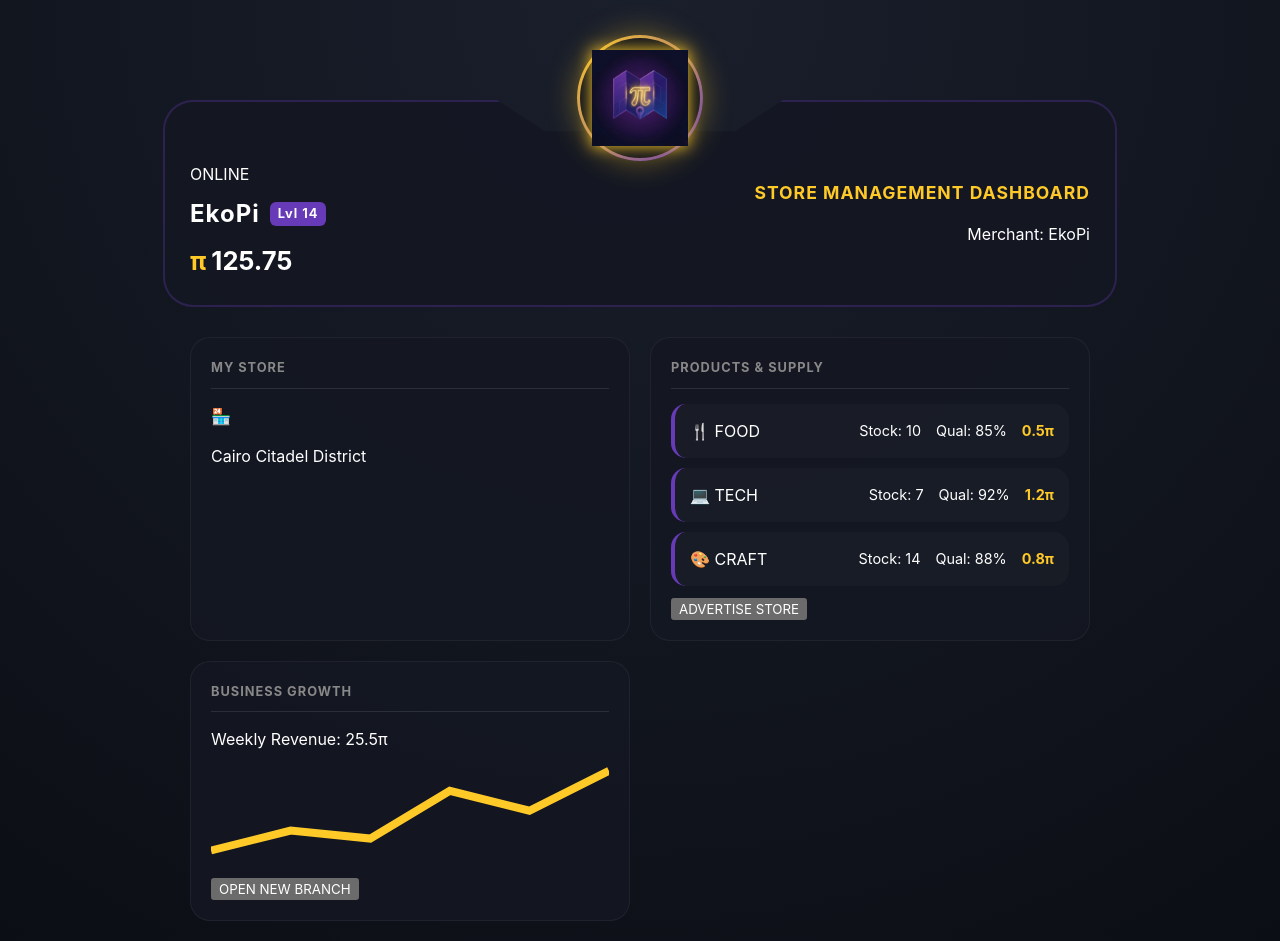
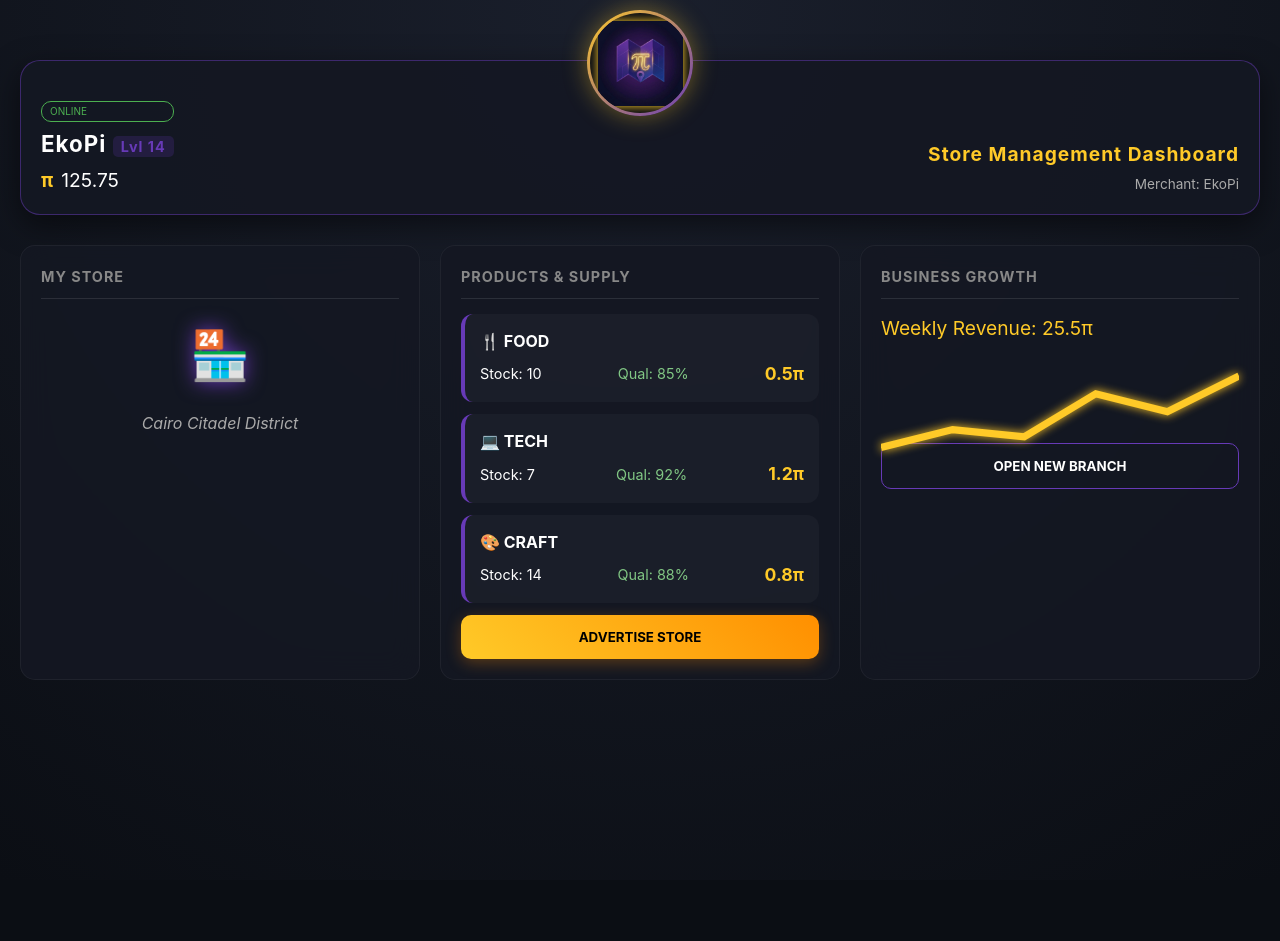
Before and after one commit to Maplypi-Official/maplypi-frontend, a React (Vite) app: page / in a window 1280 px wide. After the commit the page ends 880 px from the top, so only its background shows below. Built offline with nearby package versions, Linux system fonts and the light colour scheme; no server answers.

Commit message:
Update App.css

```diff
--- a/src/App.css
+++ b/src/App.css
@@ -19,116 +19,119 @@ body {
 /* --- حاوية الـ Dashboard الرئيسية --- */
 .ts-dashboard {
   min-height: 100vh;
-  padding: 100px 15px 20px 15px; /* زيادة الهامش العلوي للسماح بظهور اللوجو */
+  padding: 60px 20px 20px 20px; /* زيادة Padding العلوي لإعطاء مساحة للوجو */
   background: radial-gradient(circle at top, #1a1f2c, #0b0e14);
-  display: flex;
-  flex-direction: column;
-  align-items: center; /* سنتره المحتوى */
 }
 
 /* --- 👑 قسم اللوجو المركزي (التاج) --- */
 .dashboard-crown {
+  display: flex;
+  justify-content: center;
   position: absolute;
-  top: 35px; /* تم تعديله لينزل في منتصف الفتحة */
-  left: 50%;
-  transform: translateX(-50%);
-  z-index: 101;
+  top: 10px;
+  left: 0;
+  right: 0;
+  z-index: 100;
 }
 
 .logo-outer-circle {
-  width: 120px; /* حجم ثابت ومناسب */
-  height: 120px;
+  width: 100px;
+  height: 100px;
   background: linear-gradient(135deg, var(--gold-glow), var(--primary-purple));
   border-radius: 50%;
   display: flex;
   justify-content: center;
   align-items: center;
-  box-shadow: 0 0 30px rgba(255, 202, 40, 0.4);
+  box-shadow: 0 0 25px rgba(255, 202, 40, 0.4);
   padding: 3px;
 }
 
 .logo-inner-circle {
   width: 100%;
   height: 100%;
-  background-color: #12151c; /* لون داكن ليبرز اللوجو */
+  background-color: var(--dark-bg);
   border-radius: 50%;
   display: flex;
   justify-content: center;
   align-items: center;
-  overflow: visible; /* لضمان عدم قطع التوهج */
+  overflow: hidden;
 }
 
 .central-logo {
-  width: 80%;
-  height: 80%;
+  width: 85%;
+  height: 85%;
   object-fit: contain;
-  filter: drop-shadow(0 0 8px var(--gold-glow));
+  filter: drop-shadow(0 0 5px var(--gold-glow));
 }
 
-/* --- الهيدر (المكان اللي فيه الفتحة) --- */
+/* --- الهيدر (User Profile & Title) --- */
 .ts-header {
-  width: 100%;
-  max-width: 900px;
   display: flex;
   justify-content: space-between;
-  align-items: center;
+  align-items: flex-end; /* لضمان تناسق النصوص مع مكان اللوجو */
   margin-bottom: 30px;
-  padding: 60px 25px 25px 25px; /* Padding علوي كبير لترك مساحة للوجو */
+  padding: 40px 20px 20px 20px; /* مساحة إضافية تحت اللوجو */
   background: var(--panel-bg);
-  border: 2px solid rgba(103, 58, 183, 0.3);
-  border-radius: 30px;
+  border: 1px solid rgba(103, 58, 183, 0.5);
+  border-radius: 20px;
+  box-shadow: 0 10px 30px rgba(0, 0, 0, 0.5);
   position: relative;
-  /* إنشاء شكل "الفتحة" العلوية باستخدام mask أو border-radius */
-  clip-path: polygon(0% 0%, 35% 0%, 40% 15%, 60% 15%, 65% 0%, 100% 0%, 100% 100%, 0% 100%);
 }
 
 .dashboard-info {
   text-align: right;
-  flex: 1;
 }
 
 .dashboard-info h3 {
   margin: 0;
   color: var(--gold-glow);
-  font-size: 1.1rem;
-  text-transform: uppercase;
+  font-size: 1.2rem;
 }
 
-.user-profile {
-  flex: 1;
-  text-align: left;
+.merchant-tag {
+  margin: 5px 0 0 0;
+  font-size: 0.85rem;
+  color: #aaa;
 }
 
+/* --- ملف المستخدم والبيانات --- */
 .user-profile h2 {
-  margin: 10px 0;
-  font-size: 1.5rem;
-  display: flex;
-  align-items: center;
-  gap: 10px;
+  margin: 5px 0;
+  font-size: 1.4rem;
 }
 
 .lvl {
-  font-size: 0.8rem;
-  background: var(--primary-purple);
+  font-size: 0.9rem;
+  color: var(--primary-purple);
+  background: rgba(103, 58, 183, 0.2);
   padding: 2px 8px;
-  border-radius: 6px;
+  border-radius: 5px;
 }
 
 .balance-container {
-  font-size: 1.6rem;
-  font-weight: bold;
-  color: white;
+  display: flex;
+  align-items: center;
+  font-size: 1.2rem;
+  margin-top: 5px;
+}
+
+.status-badge {
+  font-size: 10px;
+  color: #4caf50;
+  border: 1px solid #4caf50;
+  padding: 2px 8px;
+  border-radius: 10px;
+  text-transform: uppercase;
 }
 
 .pi-icon {
   color: var(--gold-glow);
-  margin-right: 5px;
+  font-weight: bold;
+  margin-right: 8px;
 }
 
-/* --- نظام الشبكة (Grid) --- */
+/* --- نظام الشبكة (Grid System) --- */
 .ts-grid {
-  width: 100%;
-  max-width: 900px;
   display: grid;
   grid-template-columns: repeat(auto-fit, minmax(300px, 1fr));
   gap: 20px;
@@ -136,41 +139,87 @@ body {
 
 .ts-panel {
   background: var(--panel-bg);
+  backdrop-filter: blur(15px);
   border: 1px solid rgba(255, 255, 255, 0.05);
-  border-radius: 20px;
+  border-radius: 15px;
   padding: 20px;
+  transition: all 0.3s ease;
+  position: relative;
+  overflow: hidden;
+}
+
+.ts-panel:hover {
+  border-color: var(--primary-purple);
+  box-shadow: 0 0 15px rgba(103, 58, 183, 0.2);
+  transform: translateY(-5px);
 }
 
 .ts-panel h3 {
-  font-size: 0.8rem;
+  margin-top: 0;
+  font-size: 0.9rem;
+  letter-spacing: 1px;
   color: #888;
-  border-bottom: 1px solid rgba(255,255,255,0.1);
+  border-bottom: 1px solid rgba(255, 255, 255, 0.1);
   padding-bottom: 10px;
-  margin-bottom: 15px;
 }
 
-/* --- الكروت --- */
+/* --- الكروت والمنتجات --- */
+.prod-list { margin-top: 15px; }
+
 .prod-card {
-  background: rgba(255, 255, 255, 0.02);
+  background: rgba(255, 255, 255, 0.03);
+  margin-bottom: 12px;
   padding: 15px;
-  border-radius: 15px;
+  border-radius: 12px;
   border-left: 4px solid var(--primary-purple);
   display: flex;
-  justify-content: space-between;
-  align-items: center;
-  margin-bottom: 10px;
+  flex-direction: column;
 }
 
-.prod-details {
-  display: flex;
-  gap: 15px;
-  font-size: 0.9rem;
+.prod-head { font-weight: bold; margin-bottom: 8px; display: flex; align-items: center; gap: 10px; }
+.prod-details { display: flex; justify-content: space-between; align-items: center; font-size: 0.9rem; }
+
+.q-tag { color: #81c784; }
+.p-tag { color: var(--gold-glow); font-weight: bold; font-size: 1.1rem; }
+
+/* --- الأزرار الاحترافية (Buttons) --- */
+.ts-btn {
+  width: 100%;
+  padding: 14px;
+  border-radius: 10px;
+  border: none;
+  cursor: pointer;
+  font-weight: bold;
+  text-transform: uppercase;
+  transition: all 0.2s ease;
 }
 
-.p-tag {
-  color: var(--gold-glow);
-  font-weight: bold;
+.ts-btn.gold {
+  background: linear-gradient(45deg, #ffca28, #ff8f00);
+  color: #000;
+  box-shadow: 0 4px 15px rgba(255, 143, 0, 0.3);
 }
+
+.ts-btn.gold:hover {
+  filter: brightness(1.1);
+  box-shadow: 0 6px 20px rgba(255, 143, 0, 0.5);
+}
+
+.ts-btn.outline {
+  background: transparent;
+  border: 1px solid var(--primary-purple);
+  color: white;
+  margin-top: 15px;
+}
+
+/* --- التحليلات والرسوم البيانية --- */
+.revenue-stat { font-size: 1.2rem; margin: 15px 0; color: var(--gold-glow); }
+.mini-chart { height: 60px; margin: 10px 0; }
+.chart-line { filter: drop-shadow(0 0 5px var(--gold-glow)); }
+
+/* --- الأيقونات --- */
+.isometric-icon { font-size: 3rem; text-align: center; margin: 20px 0; filter: drop-shadow(0 0 10px var(--primary-purple)); }
+.loc-text { text-align: center; color: #aaa; font-style: italic; }
 
 /* --- شاشة التحميل --- */
 .loading-screen {
@@ -180,4 +229,7 @@ body {
   align-items: center;
   background: var(--dark-bg);
   color: var(--gold-glow);
+  font-family: 'Courier New', monospace;
+  font-weight: bold;
+  text-shadow: 0 0 10px var(--gold-glow);
 }
```
